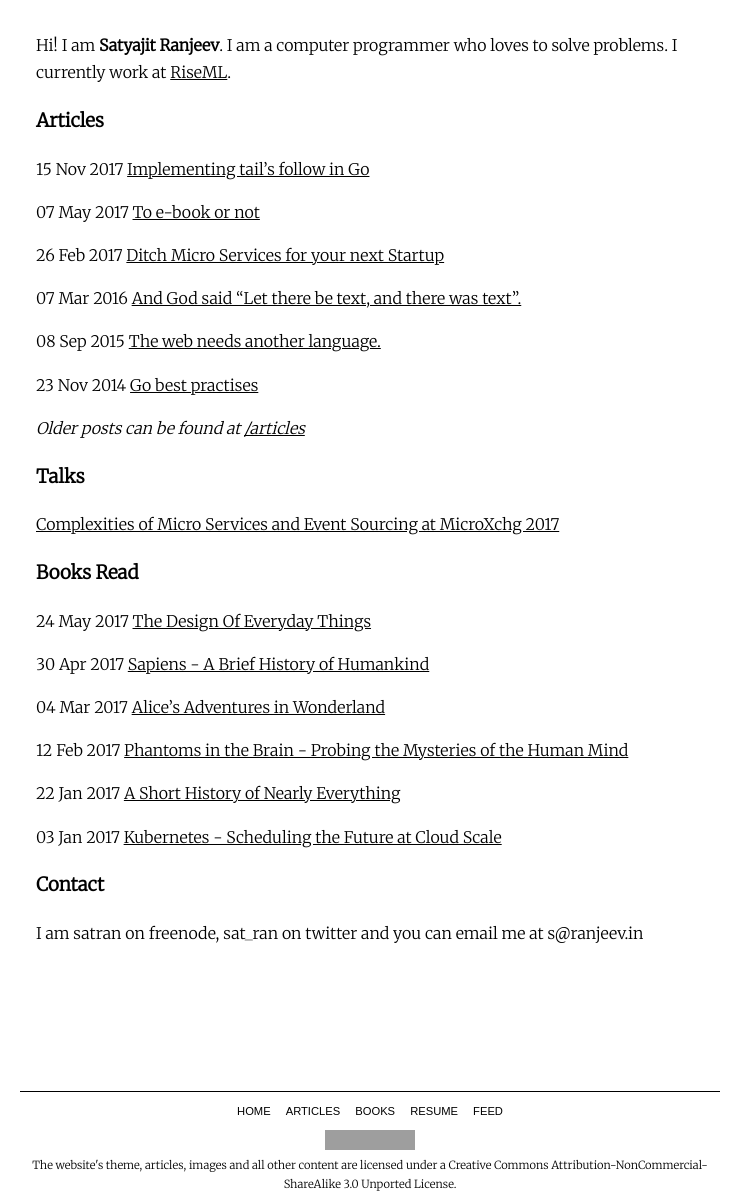
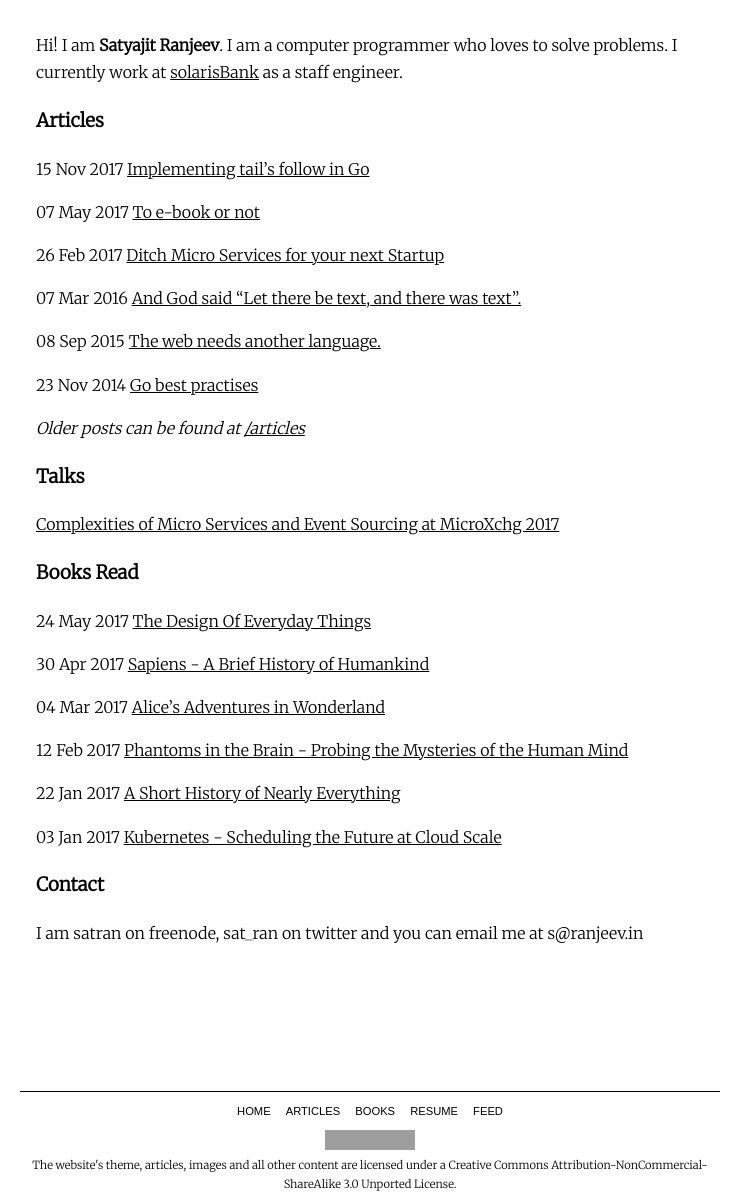
Before and after one commit to satran/satran.github.io, a Jekyll site: the page built from index.md, in a window 1280 px wide. Shown: the whole page, without its empty margins (270-1002 px from the left). Built offline with Jekyll 4.4.1, drawn with Linux system fonts in a browser that asks for light colours; grey boxes are pictures that could not be loaded.

Commit message:
Change of job

```diff
--- a/index.md
+++ b/index.md
@@ -2,7 +2,7 @@
 layout: default
 title: Satyajit Ranjeev
 ---
-Hi! I am **Satyajit Ranjeev**. I am a computer programmer who loves to solve problems. I currently work at [RiseML](https://riseml.com).
+Hi! I am **Satyajit Ranjeev**. I am a computer programmer who loves to solve problems. I currently work at [solarisBank](https://solarisbank.de) as a staff engineer.
 
 ### Articles
 
```
